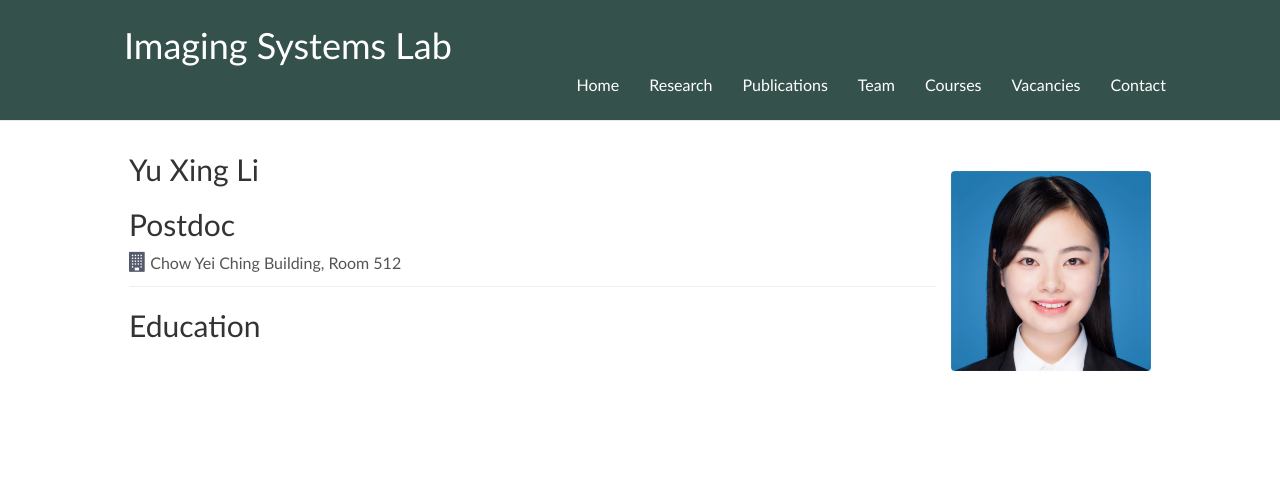
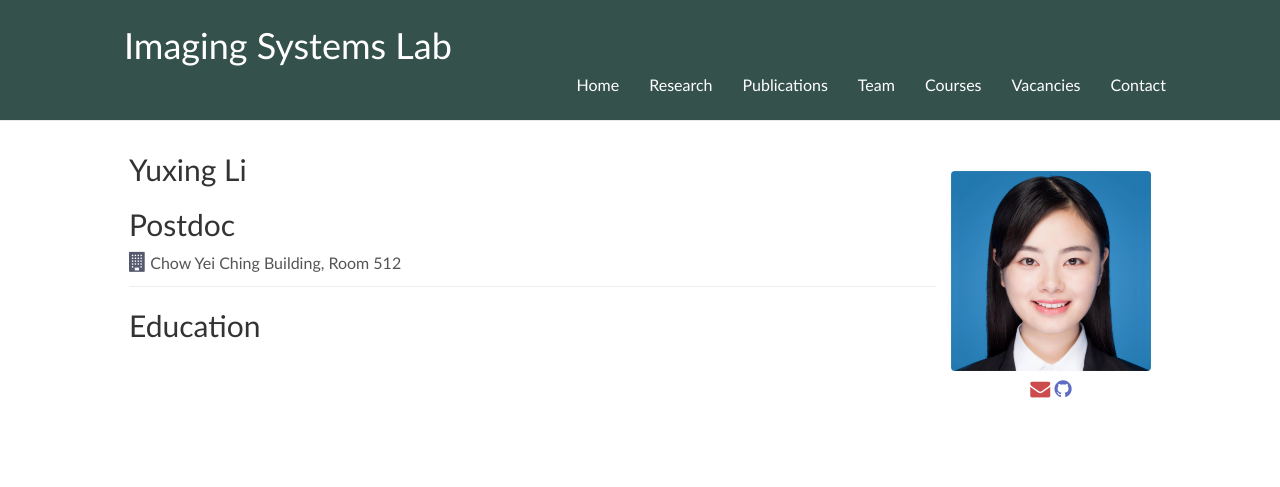
Before and after one commit to isl-hku/isl-hku.github.io, a Jekyll site: the page built from _team/yuxing_li.md, in a window 1280 px wide. Shown: the top 487 px of the page. Built offline with Jekyll 4.4.1, drawn with Linux system fonts in a browser that asks for light colours; nearby versions of some CDN libraries; a style sheet for code colours, icons or effects is not loaded.

Commit message:
Update yuxing_li.md

```diff
--- a/_team/yuxing_li.md
+++ b/_team/yuxing_li.md
@@ -1,14 +1,14 @@
 ---
-name: Yu Xing Li
+name: Yuxing Li
 position: postdoc
 avatar: yxli.jpg
-email:
+email: yuxingli@hku.hk
 linkedin:
 scholar:
 web:
-github:
+github: https://github.com/yuxingli-HKU
 twitter:
-joined: 2023
+joined: 2022
 left: ""
 ---
 
```
